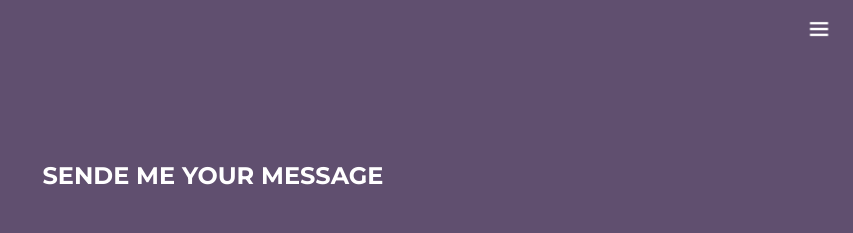
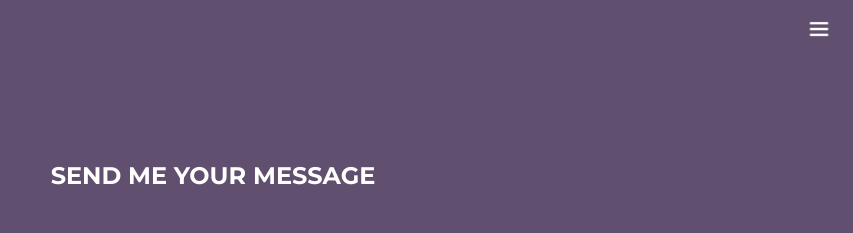
Before and after one commit to CrislayneSoares/portfolio_react, a React (Vite) app: page /contact in a window 1280 px wide. Shown: the top 233 px of the page, without its empty margins (427-1280 px from the left). Built offline with nearby package versions, Linux system fonts and the light colour scheme.

Commit message:
alterações

```diff
--- a/src/components/Contact/Contact.jsx
+++ b/src/components/Contact/Contact.jsx
@@ -5,10 +5,13 @@ import linkedin from '../../assets/imgs/icons/linkedin.png'
 import github from '../../assets/imgs/icons/github.png'
 import { useState } from 'react'
 
+let enviado = ""
+
 export default function Contact(){
     const [name, setName] = useState("")
     const [email, setEmail] = useState("")
     const [message, setMessage] = useState("")
+
 
     const enviarEmail = (e) => {
         e.preventDefault()
@@ -30,6 +33,7 @@ export default function Contact(){
             setName('')
             setEmail('')
             setMessage('')
+            enviado = "Mensagem enviada!"
         }, (err) => {
             console.log("Erro: ", err);
         })
@@ -37,12 +41,13 @@ export default function Contact(){
 
     return(
         <section className="container__contact">
-            <h2>SENDE ME YOUR MESSAGE</h2>
+            <h2>SEND ME YOUR MESSAGE</h2>
             <form className='form' onSubmit={enviarEmail}>
                 <input type="text" placeholder='Name' onChange={(e)=> setName(e.target.value)} value={name}/>
                 <input type="email" name="" id="" placeholder='Email' onChange={(e)=>setEmail(e.target.value)} value={email}/>
                 <textarea name="" id="" cols="30" rows="8" placeholder='Message' onChange={(e)=>setMessage(e.target.value)} value={message}></textarea>
                 <button type="submit">SEND</button>
+                <h4>{enviado}</h4>
             </form>
 
             <h2>SOCIAL</h2>
```
